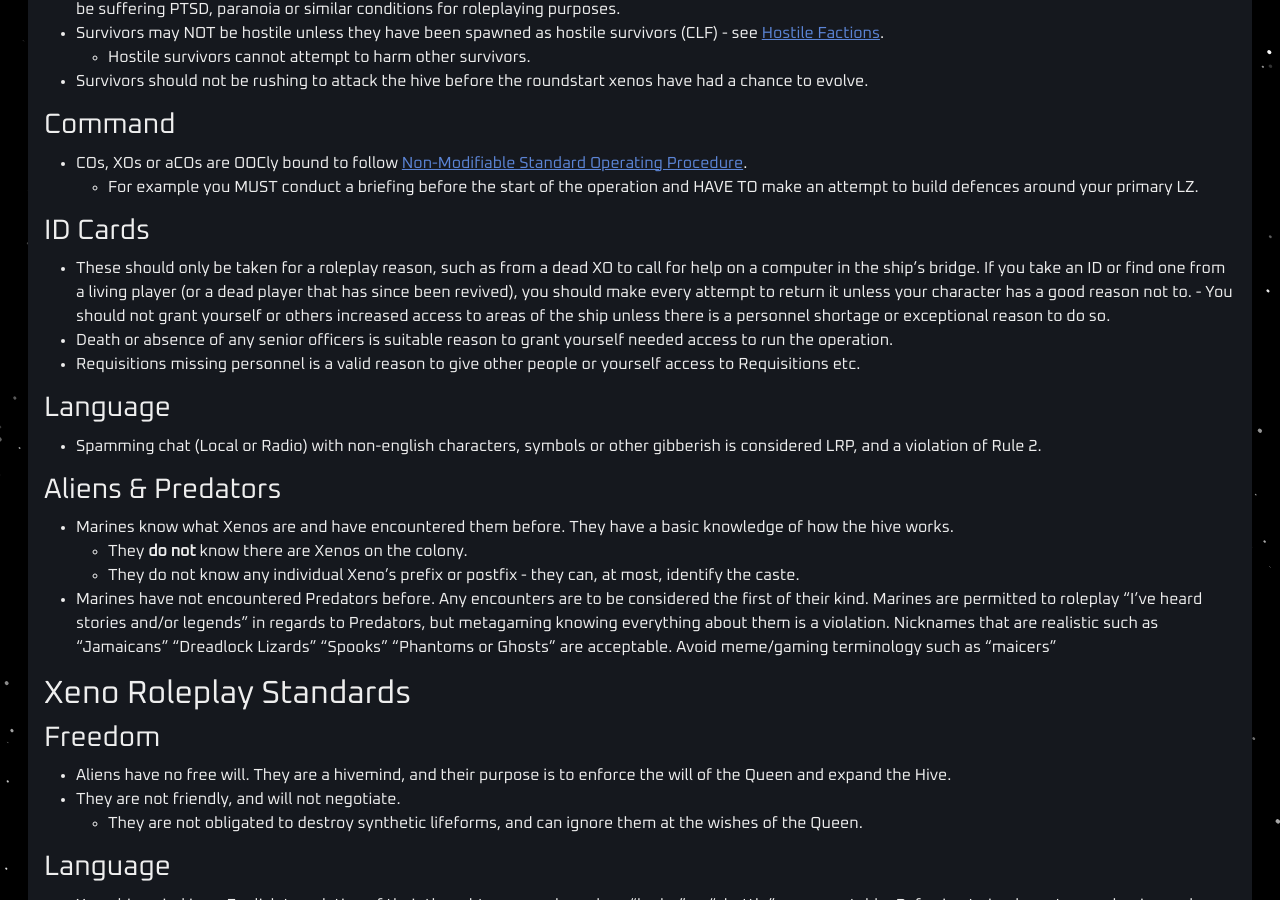
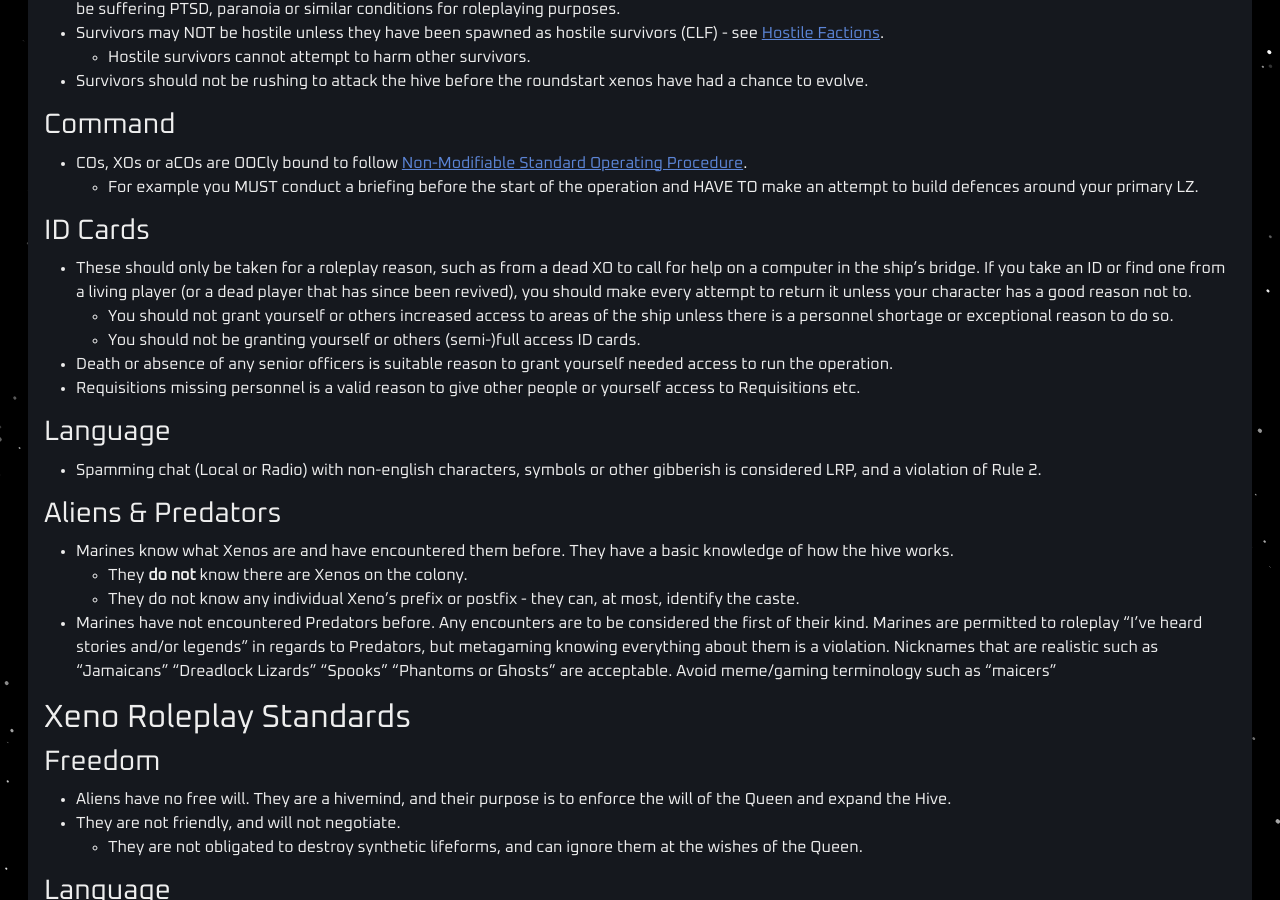
Before and after one commit to cmss13-devs/web, a Jekyll site: the page built from rules.md, in a window 1280 px wide and 900 px high, scrolled down 3035 px. Built offline with Jekyll 4.4.1, drawn with Linux system fonts in a browser that asks for light colours.

Commit message:
Update rules.md

```diff
--- a/rules.md
+++ b/rules.md
@@ -117,7 +117,9 @@ Major shenanigans that may disrupt the normal flow of the round at roundstart, (
 
 ### ID Cards
 
-- These should only be taken for a roleplay reason, such as from a dead XO to call for help on a computer in the ship’s bridge. If you take an ID or find one from a living player (or a dead player that has since been revived), you should make every attempt to return it unless your character has a good reason not to. - You should not grant yourself or others increased access to areas of the ship unless there is a personnel shortage or exceptional reason to do so.
+- These should only be taken for a roleplay reason, such as from a dead XO to call for help on a computer in the ship’s bridge. If you take an ID or find one from a living player (or a dead player that has since been revived), you should make every attempt to return it unless your character has a good reason not to.
+    - You should not grant yourself or others increased access to areas of the ship unless there is a personnel shortage or exceptional reason to do so.
+    - You should not be granting yourself or others (semi-)full access ID cards.
 - Death or absence of any senior officers is suitable reason to grant yourself needed access to run the operation.
 - Requisitions missing personnel is a valid reason to give other people or yourself access to Requisitions etc.
 
```
